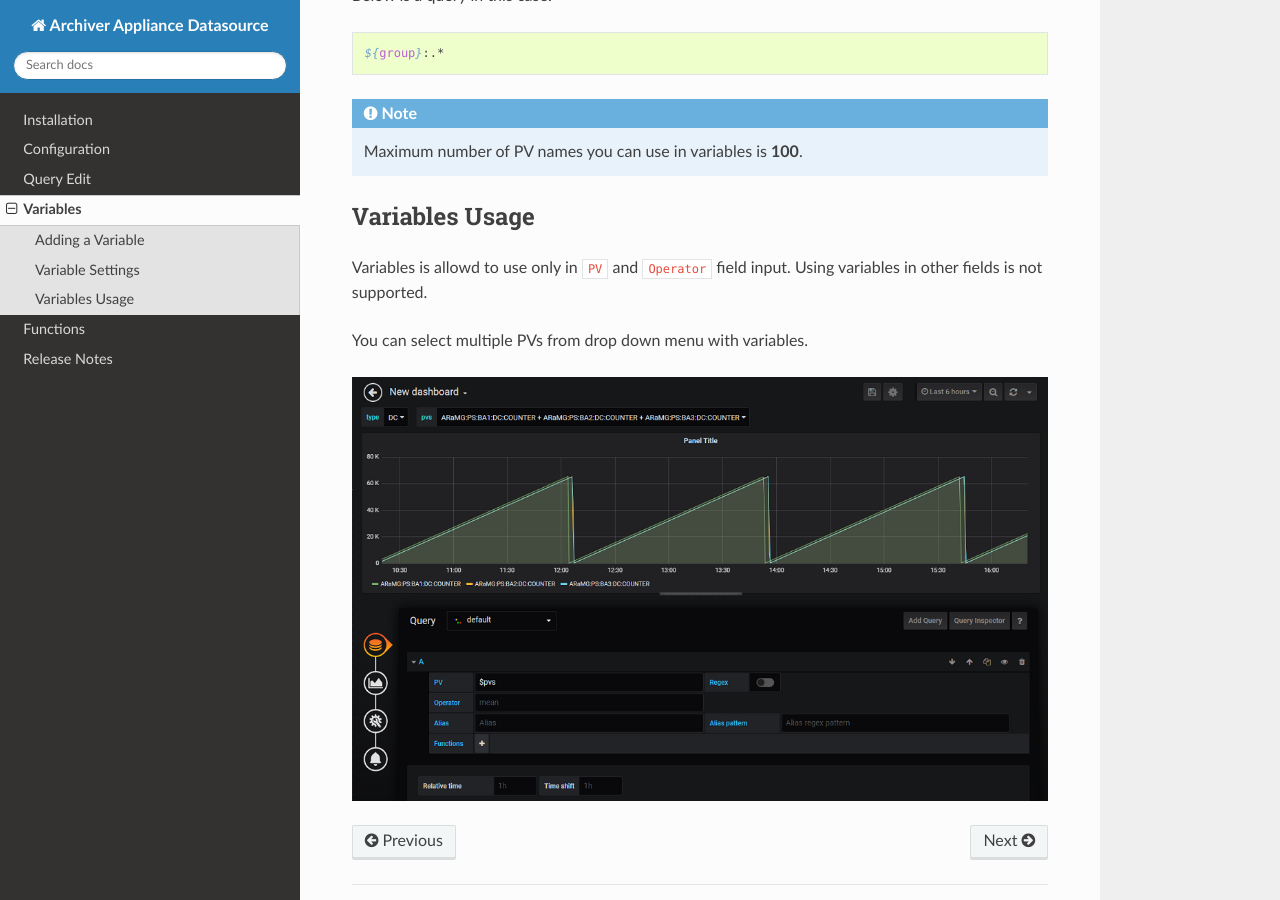
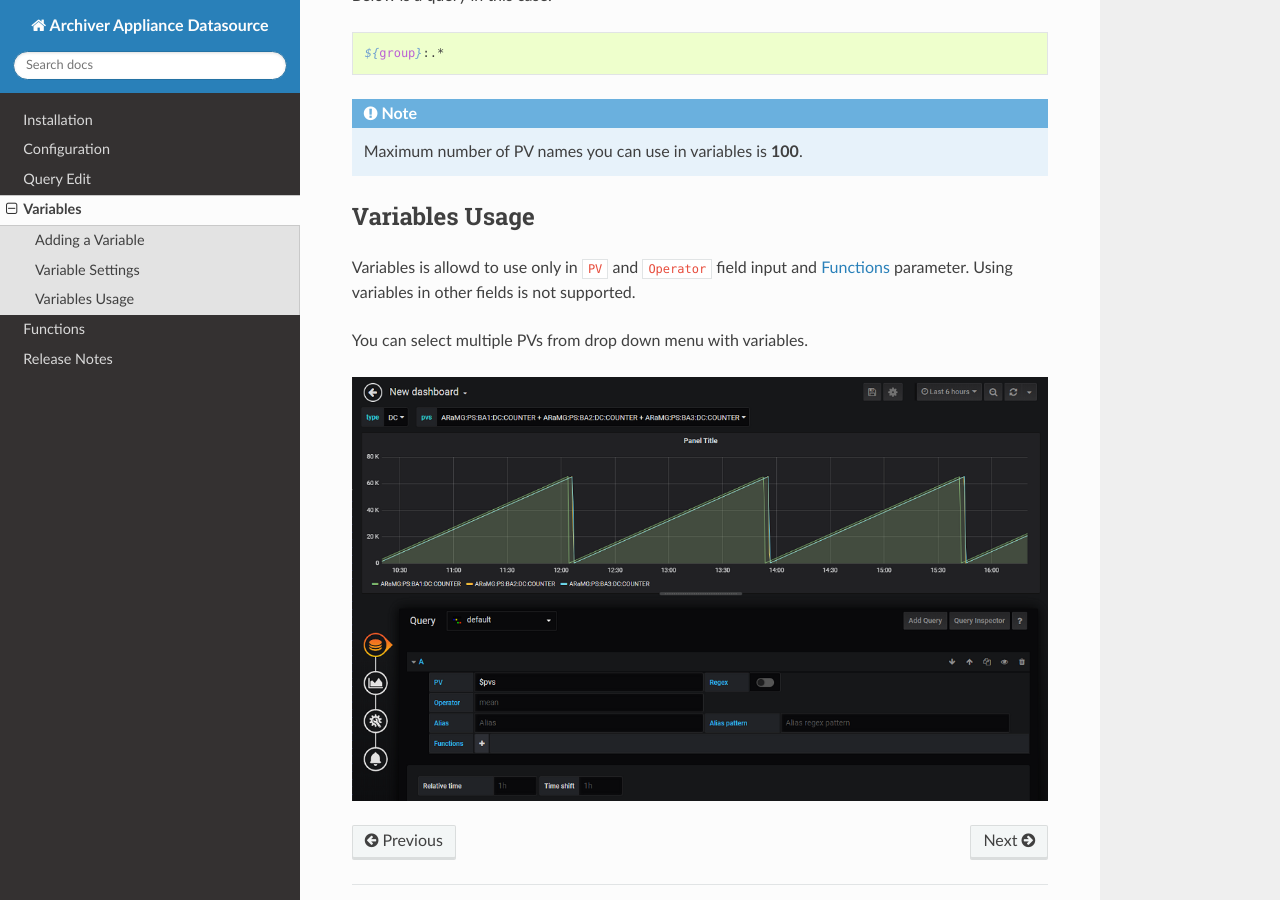
Before and after one commit to sasaki77/archiverappliance-datasource, a Sphinx documentation site: the page built from docs/variables.md, in a window 1280 px wide and 900 px high, scrolled down 1243 px. Built offline with Sphinx 7.4.7 and the Read the Docs theme 2.0.0, drawn with Linux system fonts in a browser that asks for light colours.

Commit message:
Support variables for Functions parameter

````diff
--- a/docs/variables.md
+++ b/docs/variables.md
@@ -37,7 +37,7 @@ ${group}:.*
 ```
 
 ## Variables Usage
-Variables is allowd to use only in `PV` and `Operator` field input. Using variables in other fields is not supported.
+Variables is allowd to use only in `PV` and `Operator` field input and [Functions](functions) parameter. Using variables in other fields is not supported.
 
 You can select multiple PVs from drop down menu with variables.
 
--- a/package.json
+++ b/package.json
@@ -1,7 +1,7 @@
 {
   "name": "sasaki77-archiver-appliance",
   "private": true,
-  "version": "0.1.2",
+  "version": "0.1.3",
   "description": "ArchiverAppliance",
   "main": "index.js",
   "scripts": {
````
Also changed, not shown: docs/releases.md (+7 -0 lines), 5 other files.
